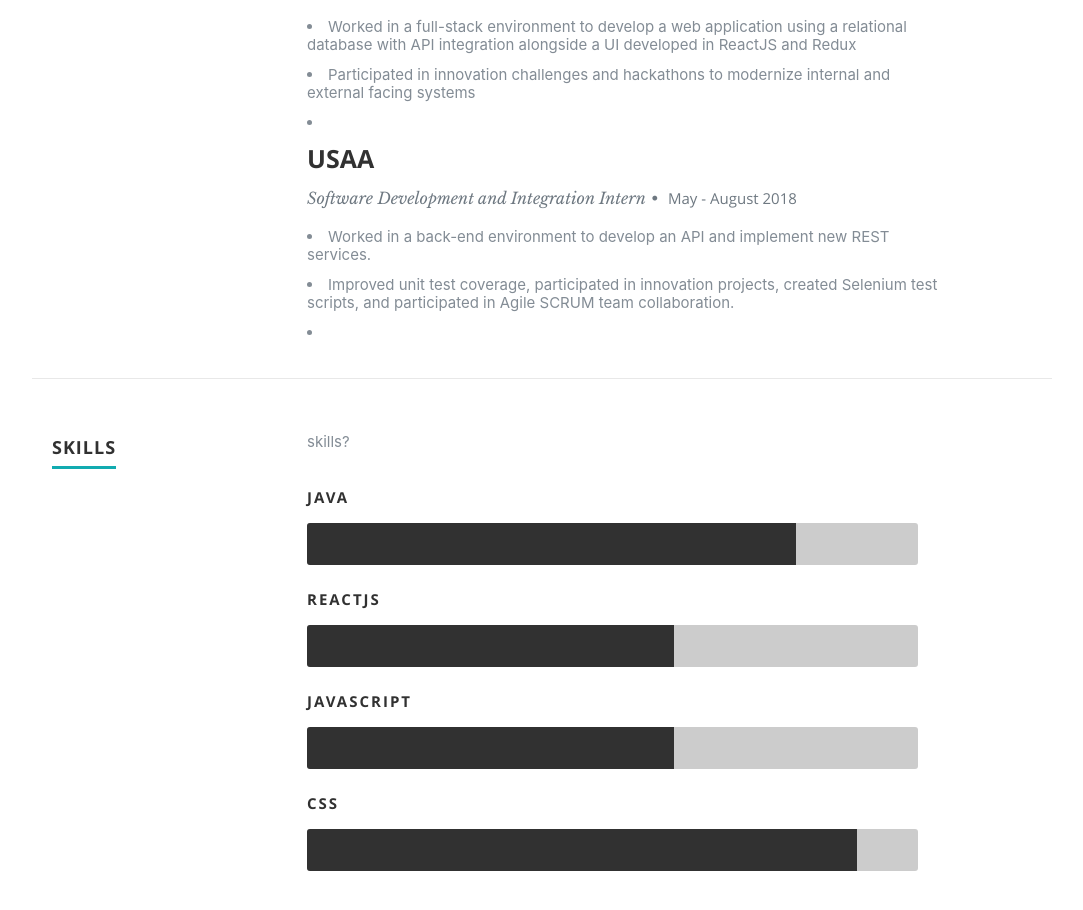
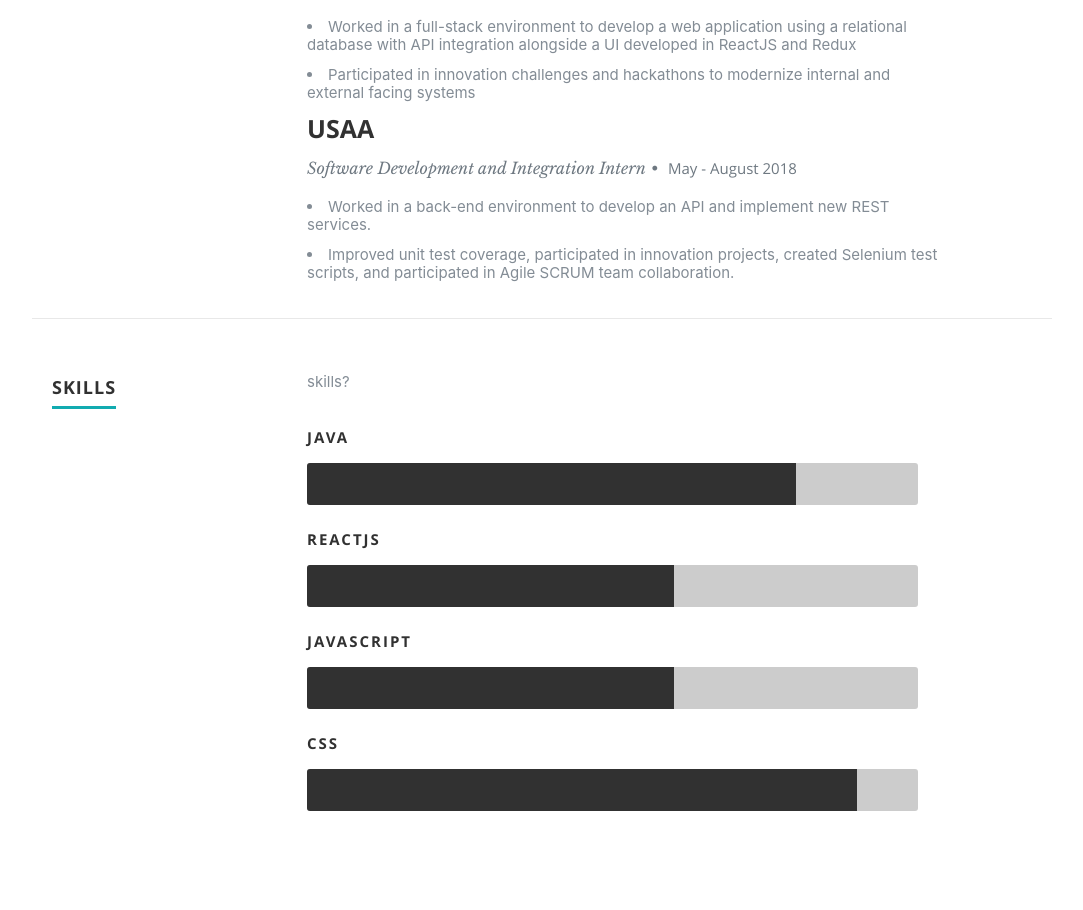
Before and after one commit to kamsi09/resume-website, a React (Create React App) app: page / in a window 1280 px wide. Shown: the part 1689-2599 px from the top of the page, without its empty margins (98-1181 px from the left). Built offline with nearby package versions, Linux system fonts and the light colour scheme.

Commit message:
Update work experience

```diff
--- a/src/components/Resume.js
+++ b/src/components/Resume.js
@@ -58,9 +58,6 @@
                           <li>
                           {item.Achievements[0].secondAchievement}
                           </li>
-                          <li>
-                          {item.Achievements[0].thirdAchievement}
-                          </li>
                        </div>
 
                     </div>
```
